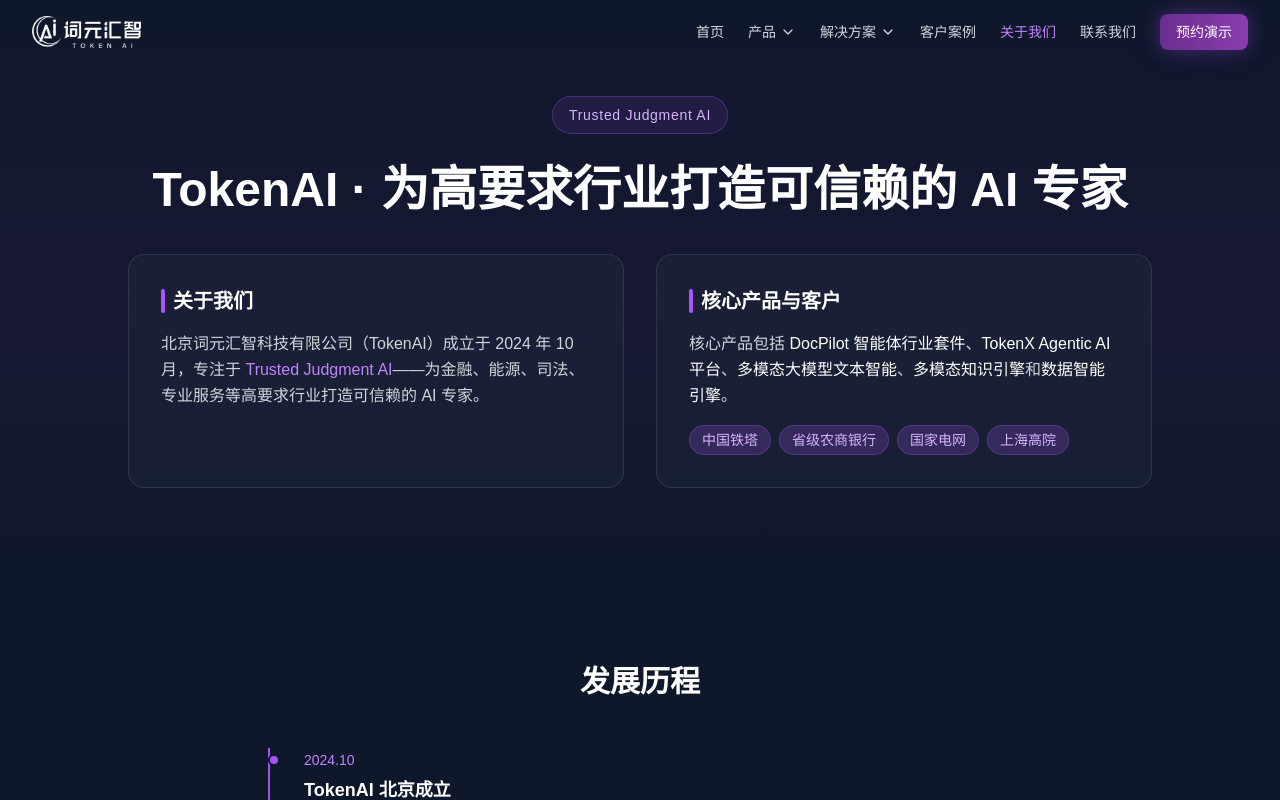
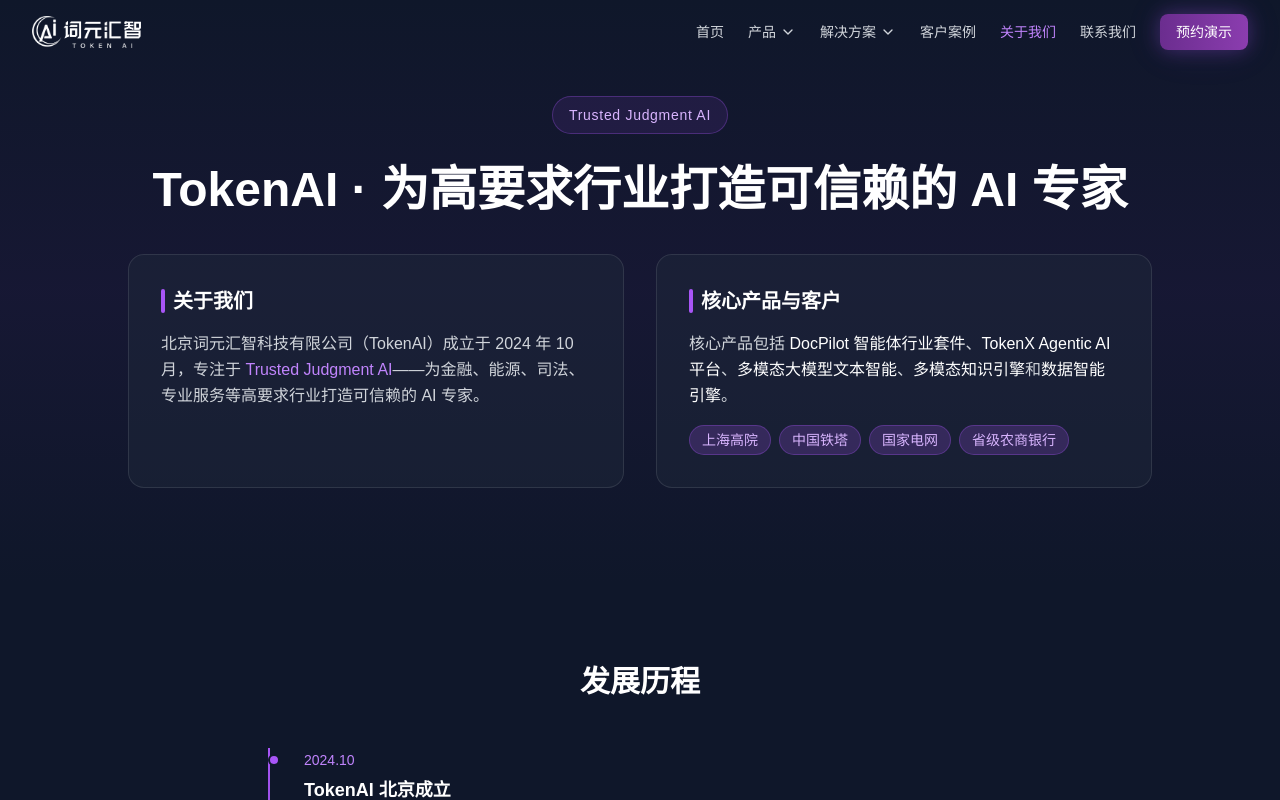
Before and after one commit to ankylala/tokenai-website, a React (Vite) app: page /about in a window 1280 px wide. Shown: the top 800 px of the page. Built offline with nearby package versions, Linux system fonts and the light colour scheme.

Commit message:
fix: reorder customers in About page

```diff
--- a/src/pages/About.tsx
+++ b/src/pages/About.tsx
@@ -76,7 +76,7 @@
                     核心产品包括 <span className="text-white font-medium">DocPilot 智能体行业套件</span>、<span className="text-white font-medium">TokenX Agentic AI 平台</span>、<span className="text-white font-medium">多模态大模型文本智能</span>、<span className="text-white font-medium">多模态知识引擎</span>和<span className="text-white font-medium">数据智能引擎</span>。
                   </p>
                   <div className="flex flex-wrap gap-2">
-                    {['中国铁塔', '省级农商银行', '国家电网', '上海高院'].map((c, i) => (
+                    {['上海高院', '中国铁塔', '国家电网', '省级农商银行'].map((c, i) => (
                       <span key={i} className="px-3 py-1 bg-purple-500/20 text-purple-300 text-sm rounded-full border border-purple-500/30">{c}</span>
                     ))}
                   </div>
```
Also changed, not shown: public/images/products/DocPilot.png, public/images/products/虚假贸易穿透审核_修复版.png.
